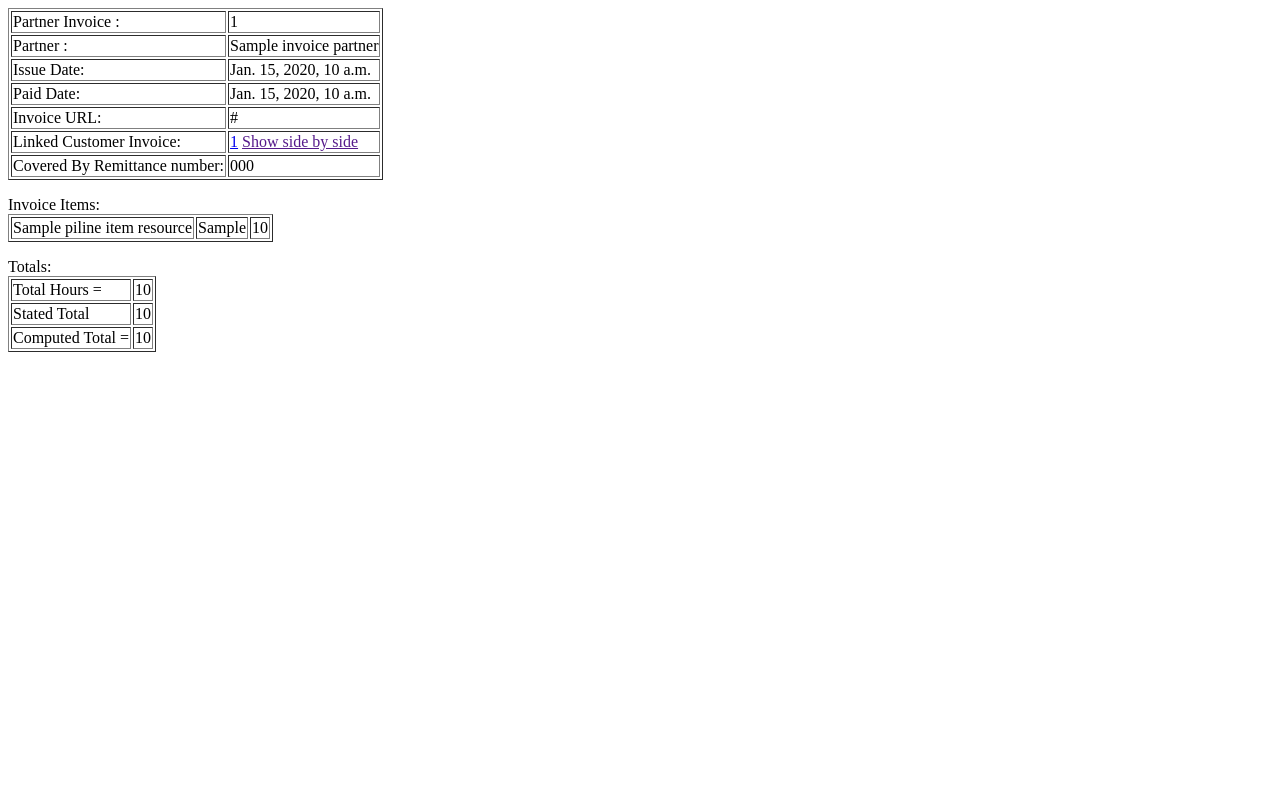
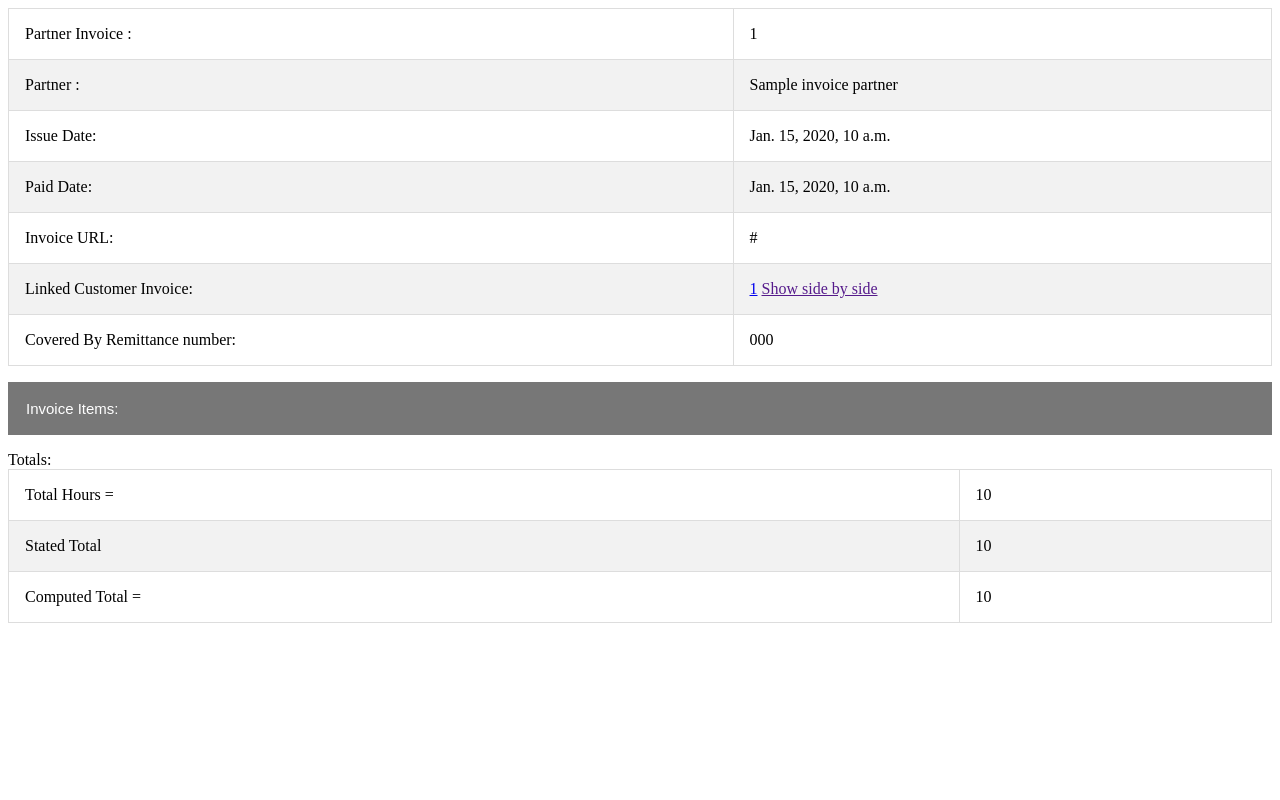
Before and after one commit to MacarioTala/InvoicingWeb, a Django app: template InvoicingProject/InvoicingWeb/templates/InvoicingWeb/PartnerInvoiceDetail.html in a window 1280 px wide. Run offline with Django 3.2, Linux system fonts and the light colour scheme; the template is opened without the code that fills it: most values are stand-ins (such as "Sample title", 1, 10 or a date in 2020); some libraries are stand-ins or nearby versions.

Commit message:
Changed PartnerInvoice.html to display like CustomerInvoice.html Changed PartnerInvoiceDetail.html to display like CustomerInvoiceDetail.html moved partner_invoice_detail to its own file
Broken:

side-by-side views aren't working because the totals aren't in the same file and referencing back will cause a circular reference.

```diff
--- a/InvoicingProject/InvoicingWeb/templates/InvoicingWeb/PartnerInvoiceDetail.html
+++ b/InvoicingProject/InvoicingWeb/templates/InvoicingWeb/PartnerInvoiceDetail.html
@@ -1,5 +1,61 @@
 {% load static %}
-<link href="{% static "tinymce/css/prism.css" %}" rel="stylesheet">
+<head>
+<style>
+* {
+  box-sizing: border-box;
+}
+
+.row {
+  display: flex;
+  margin-left:-5px;
+  margin-right:-5px;
+}
+
+.column {
+  flex: 50%;
+  padding: 5px;
+}
+
+.collapsible {
+  background-color: #777;
+  color: white;
+  cursor: pointer;
+  padding: 18px;
+  width: 100%;
+  border: none;
+  text-align: left;
+  outline: none;
+  font-size: 15px;
+}
+
+.active, .collapsible:hover {
+  background-color: #555;
+}
+
+.content {
+  padding: 0 18px;
+  max-height: 0;
+  overflow: hidden;
+  transition: max-height 0.2s ease-out;
+  background-color: #f1f1f1;
+}
+
+table {
+  border-collapse: collapse;
+  border-spacing: 0;
+  width: 100%;
+  border: 1px solid #ddd;
+}
+
+th, td {
+  text-align: left;
+  padding: 16px;
+}
+
+tr:nth-child(even) {
+  background-color: #f2f2f2;
+}
+</style>
 </head>
 <body>
 <TABLE border=1 ">
@@ -37,16 +93,18 @@
 </TABLE>
 </p>
 
-Invoice Items:
-{% for LineItem in invoice_line_items %}
+<button class="collapsible"> Invoice Items: </button>
+<div class="content">
+{% for LineItem in display_items %}
 <TABLE border=1>
 	<tr>
-		<td>{{LineItem.PILineItemResource.ResourceName}}</td>
-		<td>{{LineItem.PILineItemHours}}</td>
+		<td>{{LineItem.Resource.ResourceName}}</td>
+		<td>{{LineItem.TotalHours}}</td>
 		<td>{{LineItem.PILineItemAmount}}</td>
 	</tr>
+{%endfor%}
 </TABLE>
-{%endfor%}
+</div>
 </p>
 Totals:
 <TABLE border=1>
```
Also changed, not shown: InvoicingProject/InvoicingWeb/customer_invoice_detail.py (added, +65 -0 lines), InvoicingProject/InvoicingWeb/partner_invoice_detail.py (+13 -2 lines), InvoicingProject/InvoicingWeb/templates/InvoicingWeb/PartnerInvoice.html (+9 -1 lines), InvoicingProject/InvoicingWeb/views.py (+2 -60 lines).
